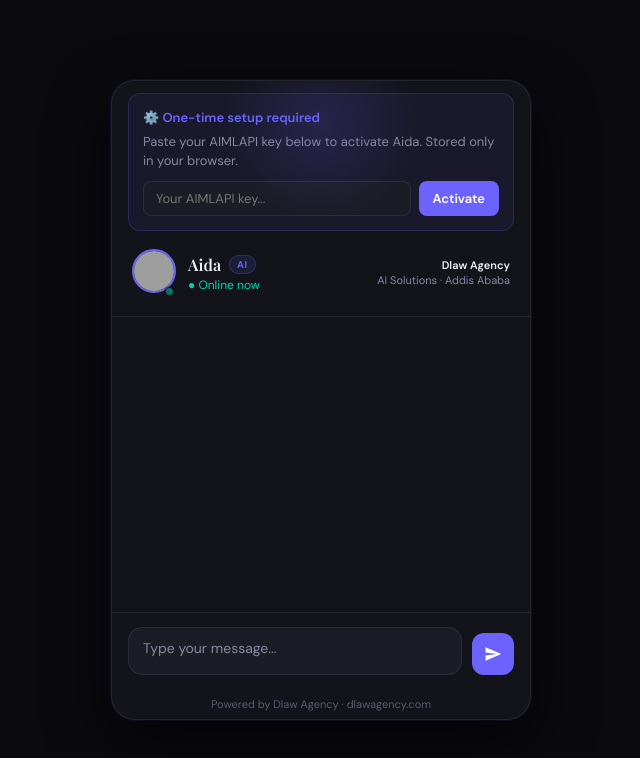
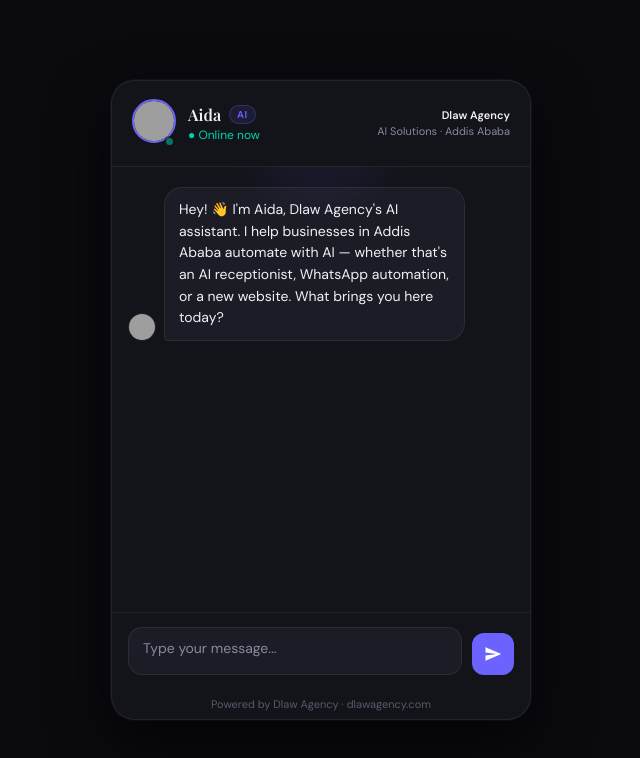
Before and after one commit to lawrencenixon/aida-, a plain HTML site: page index.html in a window 1280 px wide. Shown: the whole page, without its empty margins (319-959 px from the left). Drawn offline with nearby package versions, Linux system fonts and the light colour scheme; grey boxes are pictures that could not be loaded.

Commit message:
Hardcode key

```diff
--- a/index.html
+++ b/index.html
@@ -446,7 +446,7 @@
 - Use stiff or unnatural Amharic`;
 
 let conversationHistory = [];
-let apiKey = localStorage.getItem('dlaw_aiml_key') || '';
+let apiKey = localStorage.getItem('dlaw_aiml_key') || 'YOUR_KEY';
 const avatarUrl = 'https://i.ibb.co/8DYF3BLZ/aida.jpg';
 
 function init() {
```
